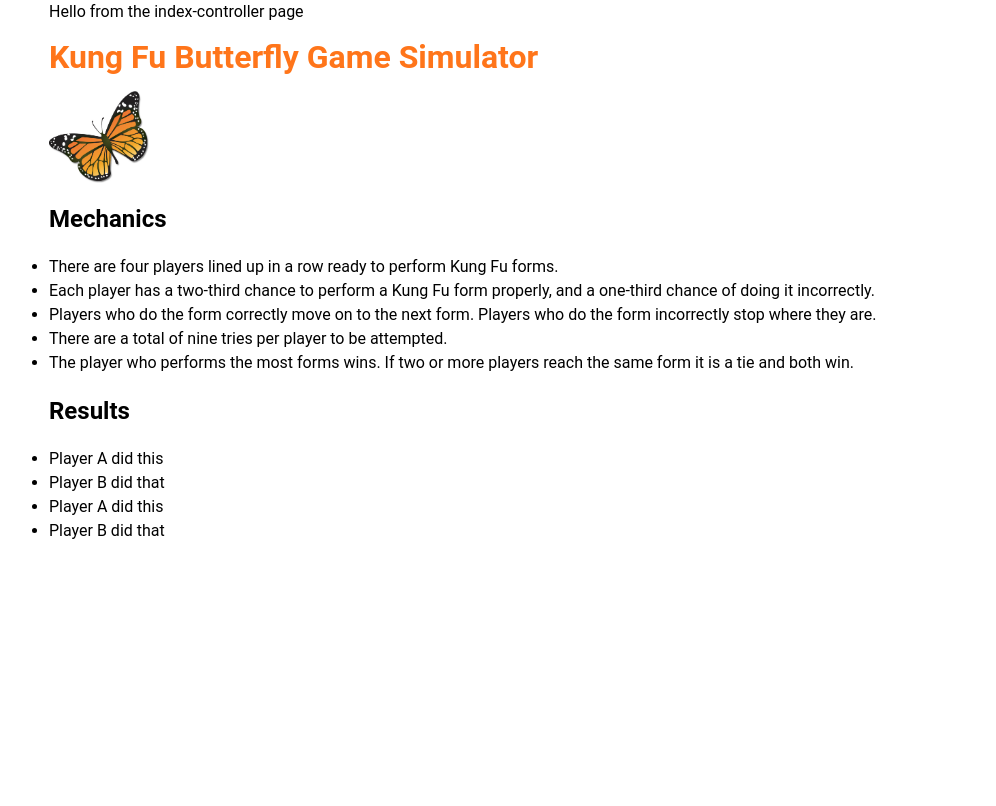
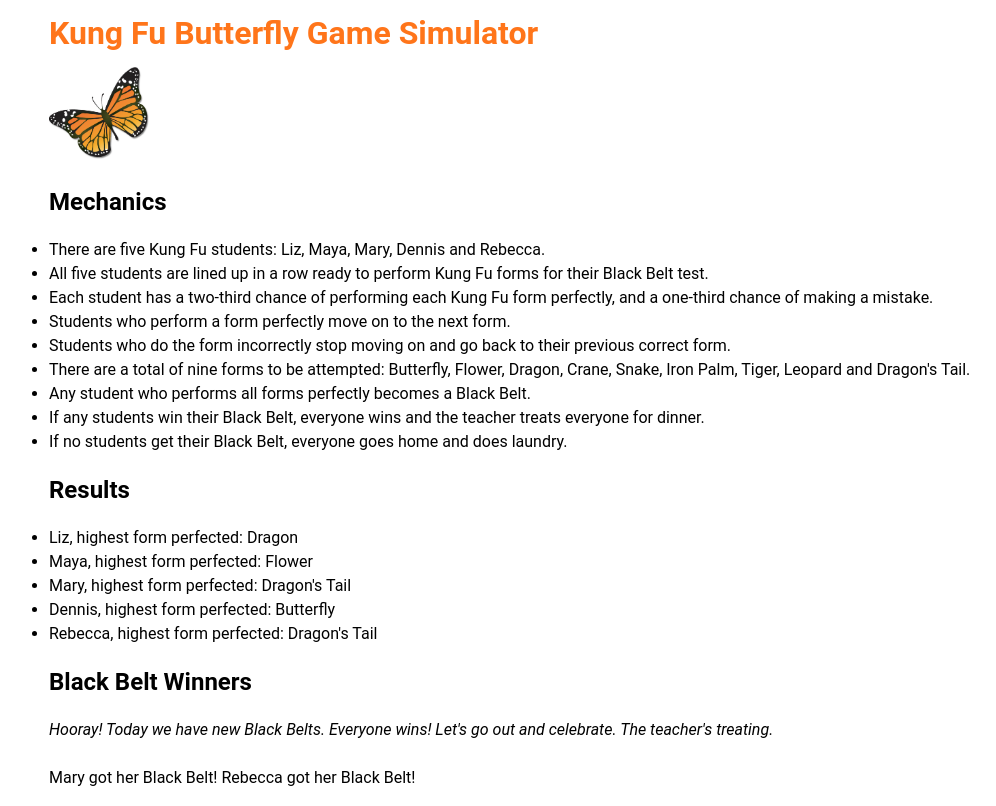
Before and after one commit to MPVaccaro/e2, a PHP site: page / in a window 1280 px wide. Shown: the whole page, without its empty margins (79-1075 px from the left). Before the commit the page ends 539 px from the top, so only its background shows below. Run offline with PHP 8.4, Linux system fonts and the light colour scheme.

Commit message:
Completing p2 and adding practive files to NabiSu folder

```diff
--- a/p2/index-controller.php
+++ b/p2/index-controller.php
@@ -1,2 +1,144 @@
 <?php
-echo "Hello from the index-controller page"; //use this only to test, then remove
+
+$forms = ["Butterfly", "Flower", "Dragon", "Crane", "Snake", "Iron Palm", "Tiger", "Leopard", "Dragon's Tail", ];
+
+$test = ["pass", "pass", "fail",];
+$lizTest = $test[rand(0, 2)];
+$mayaTest = $test[rand(0, 2)];
+$maryTest = $test[rand(0, 2)];
+$dennisTest = $test[rand(0, 2)];
+$rebeccaTest = $test[rand(0, 2)];
+
+foreach ($forms as $key => $form)
+    if ($lizTest == "pass")
+        {
+         $lizTest = $test[rand(0, 2)];
+            if ($lizTest == "pass" and $form == "Dragon's Tail")
+             {
+              break;
+             }
+        }
+     elseif ($lizTest == "fail")
+        {
+         break;
+        }
+
+$liz = $form;
+
+foreach ($forms as $key => $form)
+    if ($mayaTest == "pass")
+        {
+         $mayaTest = $test[rand(0, 2)];
+            if ($mayaTest == "pass" and $form == "Dragon's Tail")
+             {
+                break;
+             }
+        }
+    elseif ($mayaTest == "fail")
+        {
+         break;
+        }
+
+$maya = $form;
+
+foreach ($forms as $key => $form)
+    if ($maryTest == "pass")
+        {
+         $lizTest = $test[rand(0, 2)];
+            if ($maryTest == "pass" and $form == "Dragon's Tail")
+             {
+                break;
+             }
+        }
+    elseif ($maryTest == "fail")
+        {
+        break;
+        }
+
+$mary = $form;
+
+foreach ($forms as $key => $form)
+    if ($dennisTest == "pass")
+        {
+        $dennisTest = $test[rand(0, 2)];
+            if ($dennisTest == "pass" and $form == "Dragon's Tail")
+             {
+                break;
+             }
+        }
+    elseif ($dennisTest == "fail")
+        {
+        break;
+        }
+
+$dennis = $form;
+
+foreach ($forms as $key => $form)
+    if ($rebeccaTest == "pass")
+        {
+        $lizTest = $test[rand(0, 2)];
+            if ($rebeccaTest == "pass" and $form == "dragon's tail")
+             {
+                break;
+             }
+        }
+    elseif ($rebeccaTest == "fail")
+        {
+        break;
+        }
+
+$rebecca = $form;
+
+if ($liz == "Dragon's Tail")
+    {
+    $lizResult = "Liz got her Black Belt! ";
+    }
+    else
+    {
+    $lizResult = NULL;
+    }
+
+if ($maya == "Dragon's Tail")
+    {
+    $mayaResult = "Maya got her Black Belt! ";
+    }
+    else
+    {
+    $mayaResult = NULL;
+    }
+
+if ($mary == "Dragon's Tail")
+    {
+    $maryResult = "Mary got her Black Belt! ";
+    }
+    else
+    {
+    $maryResult = NULL;
+    }
+
+if ($dennis == "Dragon's Tail")
+    {
+    $dennisResult = "Dennis got his Black Belt! ";
+    }
+    else
+    {
+    $dennisResult = NULL;
+    }
+
+if ($rebecca == "Dragon's Tail")
+    {
+    $rebeccaResult = "Rebecca got her Black Belt! ";
+    }
+    else
+    {
+    $rebeccaResult = NULL;
+    }
+
+if ($liz == "Dragon's Tail" or $maya == "Dragon's Tail" or $mary == "Dragon's Tail" or $dennis == "Dragon's Tail" or $rebecca == "Dragon's Tail")
+    {
+    $winners = "Hooray! Today we have new Black Belts. Everyone wins! Let's go out and celebrate. The teacher's treating.";
+    }
+    else
+    {
+    $winners = "No new Black Belts today. Time for everyone to go home and wash their gi.";
+    }
--- a/p2/index.php
+++ b/p2/index.php
@@ -5,30 +5,50 @@
 <head>
 	<title>Kung Fu Game Simulator</title>
 	<meta charset='utf-8'>
-    <link href="css/junkpile.css" rel="stylesheet">
+    <link href="css/butterfly.css" rel="stylesheet">
 </head>
 
 <body>
 	<h1>Kung Fu Butterfly Game Simulator</h1>
 
-         <img src="images/MonarchButterfly.jpg" alt="Monarch Butterfly" width="100 px" />
+         <img src="images/MonarchButterfly.jpg" alt="Monarch Butterfly" width="100" />
 
     <h3>Mechanics</h3>
 	<ul>
-        <li>There are four players lined up in a row ready to perform Kung Fu forms.</li>
-        <li>Each player has a two-third chance to perform a Kung Fu form properly, and a one-third chance of doing it incorrectly.</li>
-        <li>Players who do the form correctly move on to the next form. Players who do the form incorrectly stop where they are.</li>
-        <li>There are a total of nine tries per player to be attempted.</li>
-        <li>The player who performs the most forms wins. If two or more players reach the same form it is a tie and both win.</li>
+        <li>There are five Kung Fu students: Liz, Maya, Mary, Dennis and Rebecca.</li>
+        <li>All five students are  lined up in a row ready to perform Kung Fu forms for their Black Belt test.</li>
+        <li>Each student has a two-third chance of performing each Kung Fu form perfectly, and a one-third chance of making a mistake.</li>
+        <li>Students who perform a form perfectly move on to the next form. </li>
+        <li>Students who do the form incorrectly stop moving on and go back to their previous correct form.</li>
+        <li>There are a total of nine forms to be attempted: Butterfly, Flower, Dragon, Crane, Snake, Iron Palm, Tiger, Leopard and Dragon's Tail.</li>
+        <li>Any student who performs all forms perfectly becomes a Black Belt.</li>
+        <li>If any students win their Black Belt, everyone wins and the teacher treats everyone for dinner.</li>
+        <li>If no students get their Black Belt, everyone goes home and does laundry.</li>
     </ul>
 
+
     <h3>Results</h3>
-	<ul>
-        <li>Player A did this</li>
-        <li>Player B did that</li>
-        <li>Player A did this</li>
-        <li>Player B did that</li>
+    <ul>
+        <li>Liz, highest form perfected: <?php echo $liz; ?></li>
+        <li>Maya, highest form perfected: <?php echo $maya; ?></li>
+        <li>Mary, highest form perfected: <?php echo $mary; ?></li>
+        <li>Dennis, highest form perfected: <?php echo $dennis; ?></li>
+        <li>Rebecca, highest form perfected: <?php echo $rebecca; ?></li>
+
+
     </ul>
+
+    <h3>Black Belt Winners</h3>
+     <p>
+        <em><?php echo $winners; ?></em><br/>
+        <br/>
+        <?php echo $lizResult; ?>
+        <?php echo $mayaResult; ?>
+        <?php echo $maryResult; ?>
+        <?php echo $dennisResult; ?>
+        <?php echo $rebeccaResult; ?>
+     </p>
+
 
 </body>
 </html>
```
Also changed, not shown: nabisu/bank-controller.php (added, +12 -0 lines), nabisu/bank.php (+3 -24 lines), nabisu/bank2parts.php (added, +43 -0 lines), nabisu/coinFlip-controller.php (added, +27 -0 lines), nabisu/coinFlip.php (added, +31 -0 lines), nabisu/p2README.md (added, +20 -0 lines), nabisu/week4practice.php (added, +171 -0 lines), p2/README.md, p2/css/butterfly.css (renamed from p2/css/junkpile.css), p2/images/MPV_headshot.png (deleted).
